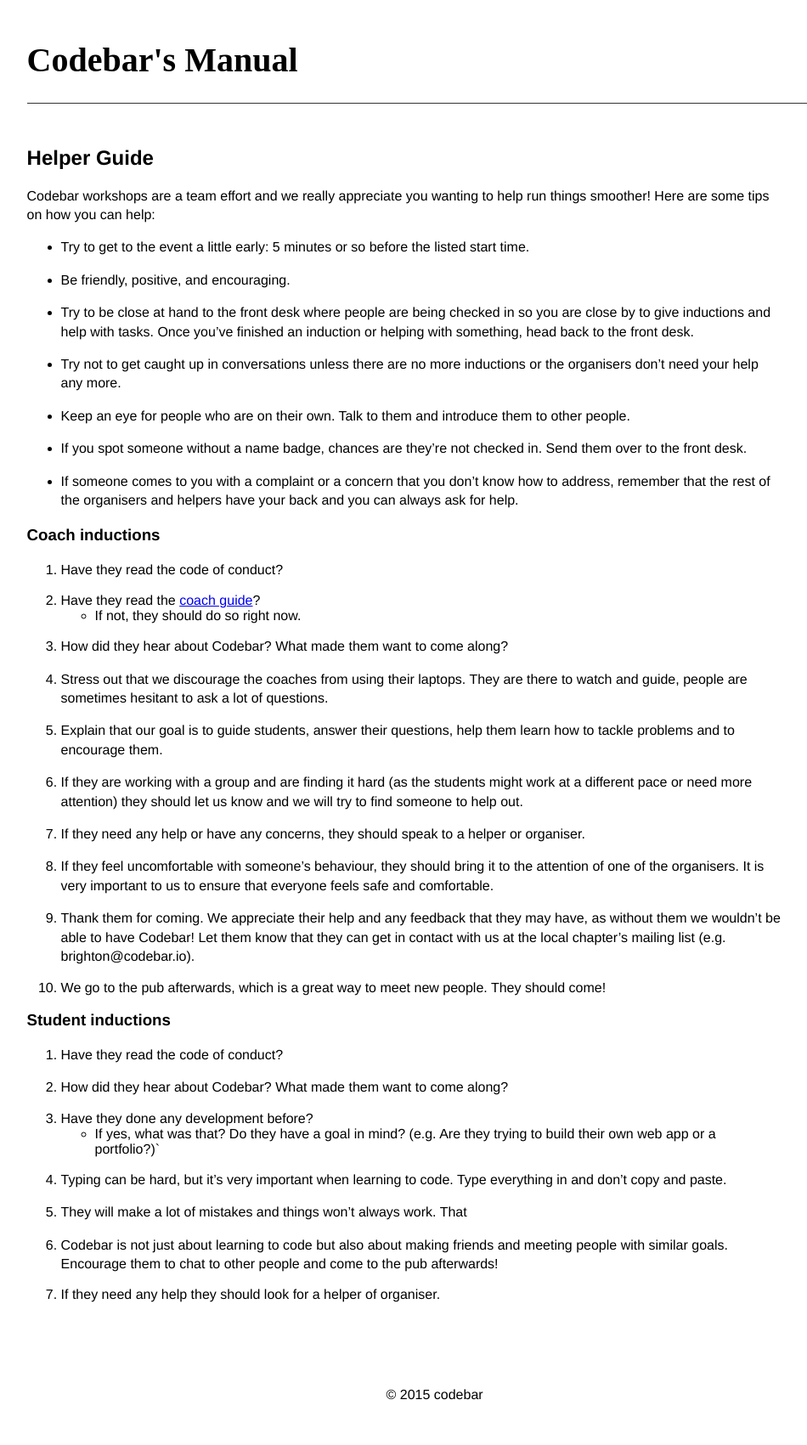
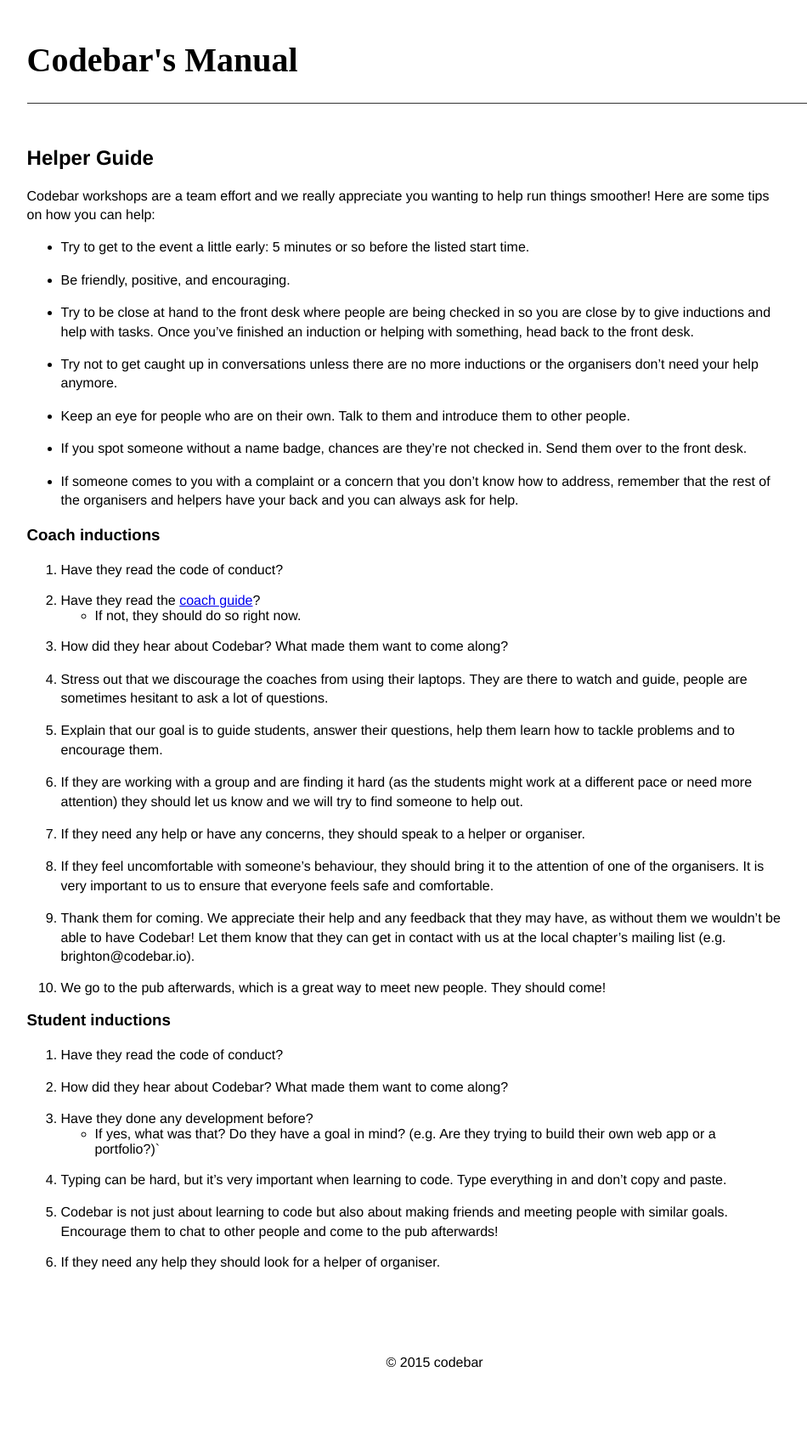
Before and after one commit to codebar/manual, a Jekyll site: the page built from _posts/2015-01-31-helping-at-events.md, in a window 1280 px wide. Shown: the whole page at 85% size, without its empty margins (164-1114 px from the left). Built offline with Jekyll 4.4.1, drawn with Linux system fonts in a browser that asks for light colours; Markdown is read by kramdown in place of the engine named in the settings; after the commit the page ends 1663 px from its top, so only the background shows below that.

Commit message:
no need to prepare for failure

```diff
--- a/_posts/2015-01-31-helping-at-events.md
+++ b/_posts/2015-01-31-helping-at-events.md
@@ -11,7 +11,7 @@
 
 - Try to be close at hand to the front desk where people are being checked in so you are close by to give inductions and help with tasks. Once you've finished an induction or helping with something, head back to the front desk.
 
-- Try not to get caught up in conversations unless there are no more inductions or the organisers don't need your help any more.
+- Try not to get caught up in conversations unless there are no more inductions or the organisers don't need your help anymore.
 
 - Keep an eye for people who are on their own. Talk to them and introduce them to other people.
 
@@ -54,8 +54,6 @@
 
 4. Typing can be hard, but it's very important when learning to code. Type everything in and don't copy and paste.
 
-5. They will make a lot of mistakes and things won't always work. That
+5. Codebar is not just about learning to code but also about making friends and meeting people with similar goals. Encourage them to chat to other people and come to the pub afterwards!
 
-6. Codebar is not just about learning to code but also about making friends and meeting people with similar goals. Encourage them to chat to other people and come to the pub afterwards!
-
-7. If they need any help they should look for a helper of organiser.
+6. If they need any help they should look for a helper of organiser.
```
